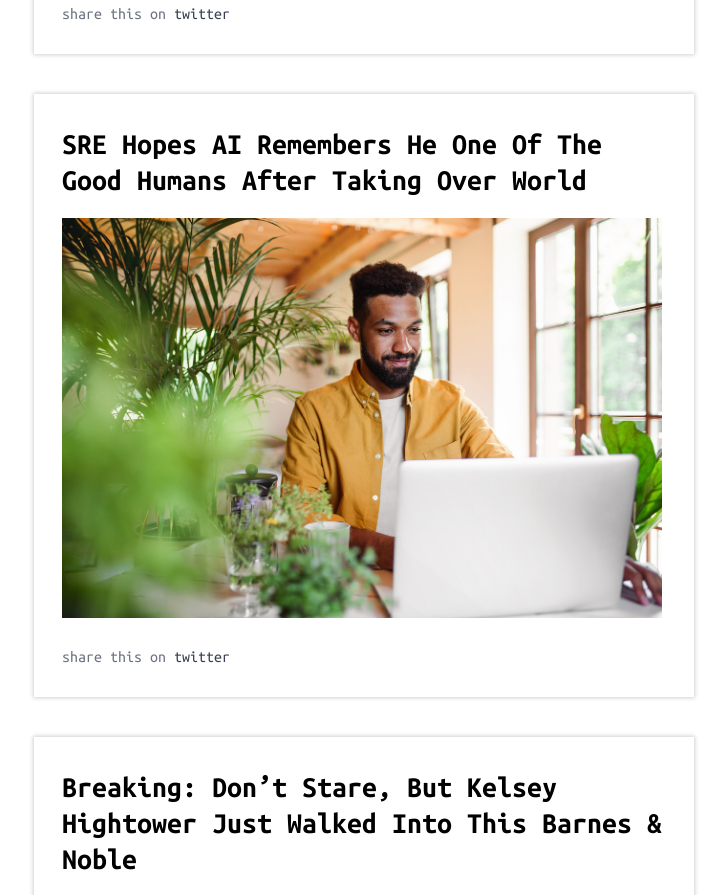
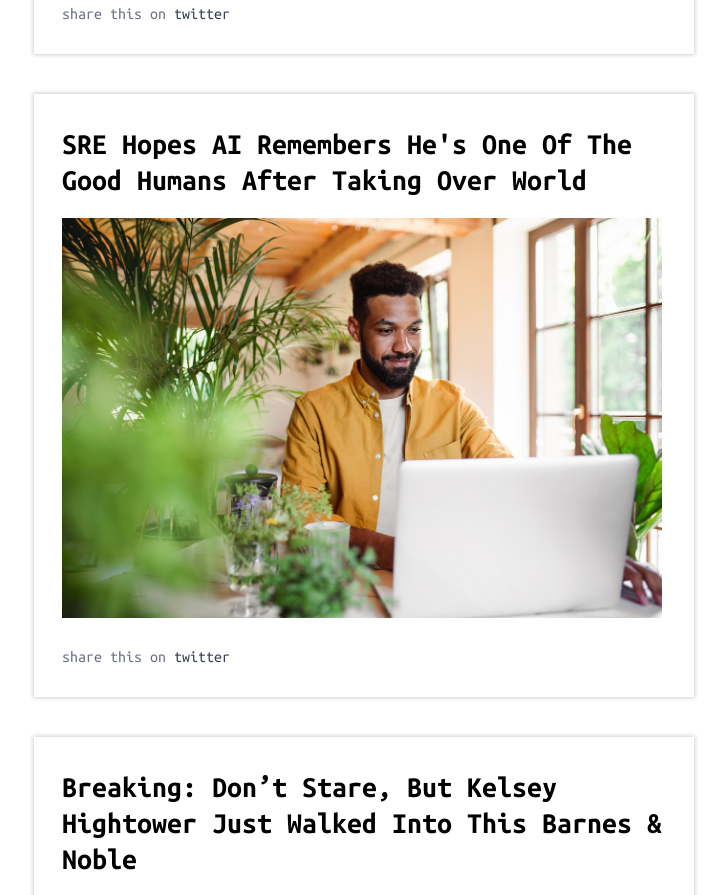
Before and after one commit to gravitational/downtime, a Next.js app: page / in a window 1280 px wide. Shown: the part 7920-8815 px from the top of the page, without its empty margins (276-1003 px from the left). Built offline with nearby package versions, Linux system fonts and the light colour scheme; no server answers.

Commit message:
FIx typo

```diff
--- a/data/jokes.ts
+++ b/data/jokes.ts
@@ -77,7 +77,7 @@ const RawJokes: HeadlineProps[] = [
   },
   {
     headline:
-      "SRE Hopes AI Remembers He One Of The Good Humans After Taking Over World",
+      "SRE Hopes AI Remembers He's One Of The Good Humans After Taking Over World",
     image: "/assets/images/goodhuman@2x.jpg",
     twitterImage: "pic.twitter.com/2FOJ8qam78FF",
     pubDate: new Date(2022, 0, 2),
```
